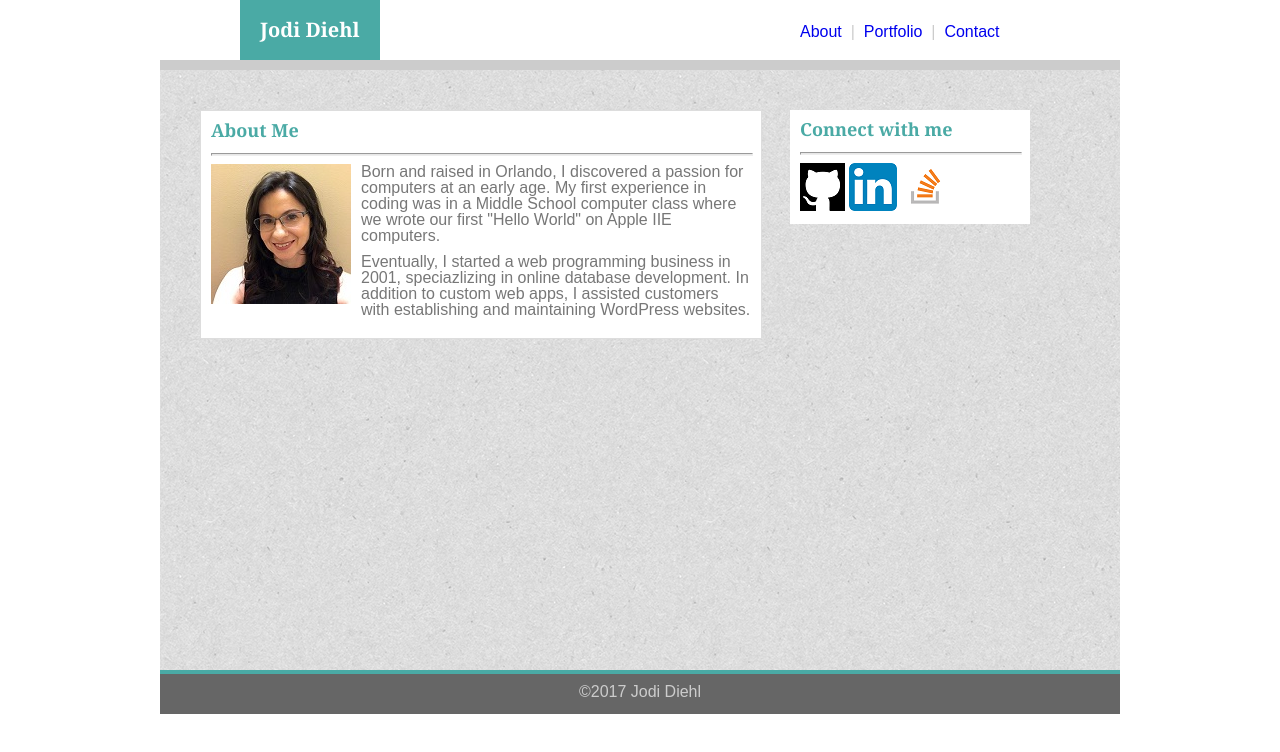
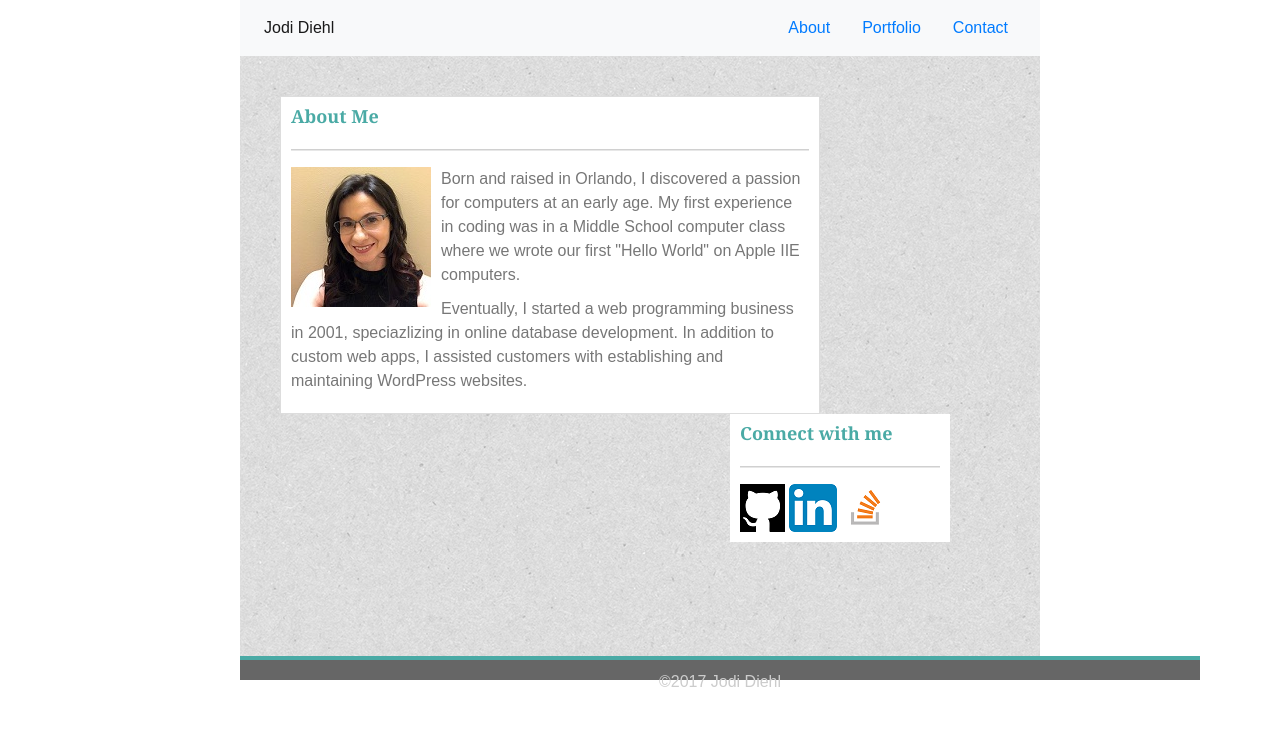
Before and after one commit to jdiehl99/Bootstrap-Portfolio, a plain HTML site: page index.html in a window 1280 px wide. Drawn offline with nearby package versions, Linux system fonts and the light colour scheme.

Commit message:
added navbar to index and set main container class

```diff
--- a/assets/css/style.css
+++ b/assets/css/style.css
@@ -30,10 +30,13 @@ a:hover {
 a:active {
     text-decoration: underline;
 }
-#main {
+.main_container {
     width: 960px;
     margin: 0 auto;
+    width: 800px;
+    @include make-container();
 }
+/*
 #headbar {
     width: 960px;
     height: 60px;
@@ -58,7 +61,7 @@ a:active {
     height: 32px;
     margin-top: 8px;
     color: #cccccc;
-}
+} */
 #bcontent {
     background-image: url("../images/textured_paper.png");
     background-repeat: repeat;
--- a/index.html
+++ b/index.html
@@ -4,20 +4,53 @@
         <title>About Me</title>
         <meta charset="UTF-8">
         <link href="assets/css/reset.css" rel="stylesheet">
+        <link rel="stylesheet" href="https://maxcdn.bootstrapcdn.com/bootstrap/4.0.0-beta/css/bootstrap.min.css" integrity="sha384-/Y6pD6FV/Vv2HJnA6t+vslU6fwYXjCFtcEpHbNJ0lyAFsXTsjBbfaDjzALeQsN6M" crossorigin="anonymous">
         <link href="assets/css/style.css" rel="stylesheet">
     </head>
     <body>
+        <div class="main_container">
+            <nav class="navbar navbar-expand-lg navbar-light bg-light">
+
+                    <div class="collapse navbar-collapse" id="navbarSupportedContent">
+                      <ul class="navbar-nav mr-auto">
+                        <li class="nav-item active">
+                          <a class="nav-link" href="#">Jodi Diehl</a>
+                        </li>
+                      </ul>
+                      <ul class="nav justify-content-end">
+                            <li class="nav-item">
+                                <a class="nav-link" href="index.html">About</a>
+                            </li>
+                            <li class="nav-item">
+                                <a class="nav-link" href="portfolio.html">Portfolio</a>
+                            </li>
+                            <li class="nav-item">
+                                <a class="nav-link" href="contact.html">Contact</a>
+                            </li>
+                          </ul>
+                    </div>
+                  </nav>
+        <!-- begin navbar -
+            <nav class="navbar sticky-top navbar-light bg-light">
+                <div class="collapse navbar-collapse" id="navbarText">
+                  <ul class="nav justify-content-end">
+                    <li class="nav-item">
+                        <a class="nav-link" href="index.html">About</a>
+                    </li>
+                    <li class="nav-item">
+                        <a class="nav-link" href="portfolio.html">Portfolio</a>
+                    </li>
+                    <li class="nav-item">
+                        <a class="nav-link" href="contact.html">Contact</a>
+                    </li>
+                  </ul>
+                </div>
+              </nav>
+        </div>
+              end navbar -->
+
+
         <div id="main">
-            <div id="headbar">
-                <div class="head_left">
-                       <h1>Jodi Diehl</h1>
-                </div>
-                <div class="head_right">
-                        <a href="index.html">About</a>&nbsp;&nbsp;|&nbsp;
-                        <a href="portfolio.html">Portfolio</a>&nbsp;&nbsp;|&nbsp;
-                       <a href="contact.html">Contact</a>
-                </div>
-            </div>
             <div id="bcontent">
                 <div id="bcontent_col">
                     <div class="content_left">
@@ -41,5 +74,6 @@
                     &copy;2017 Jodi Diehl
             </div>
         </div>
+        </div> <!-- end container -->
     </body>
 </html>
```
Also changed, not shown: contact.html (+1 -0 lines), portfolio.html (+1 -0 lines).
